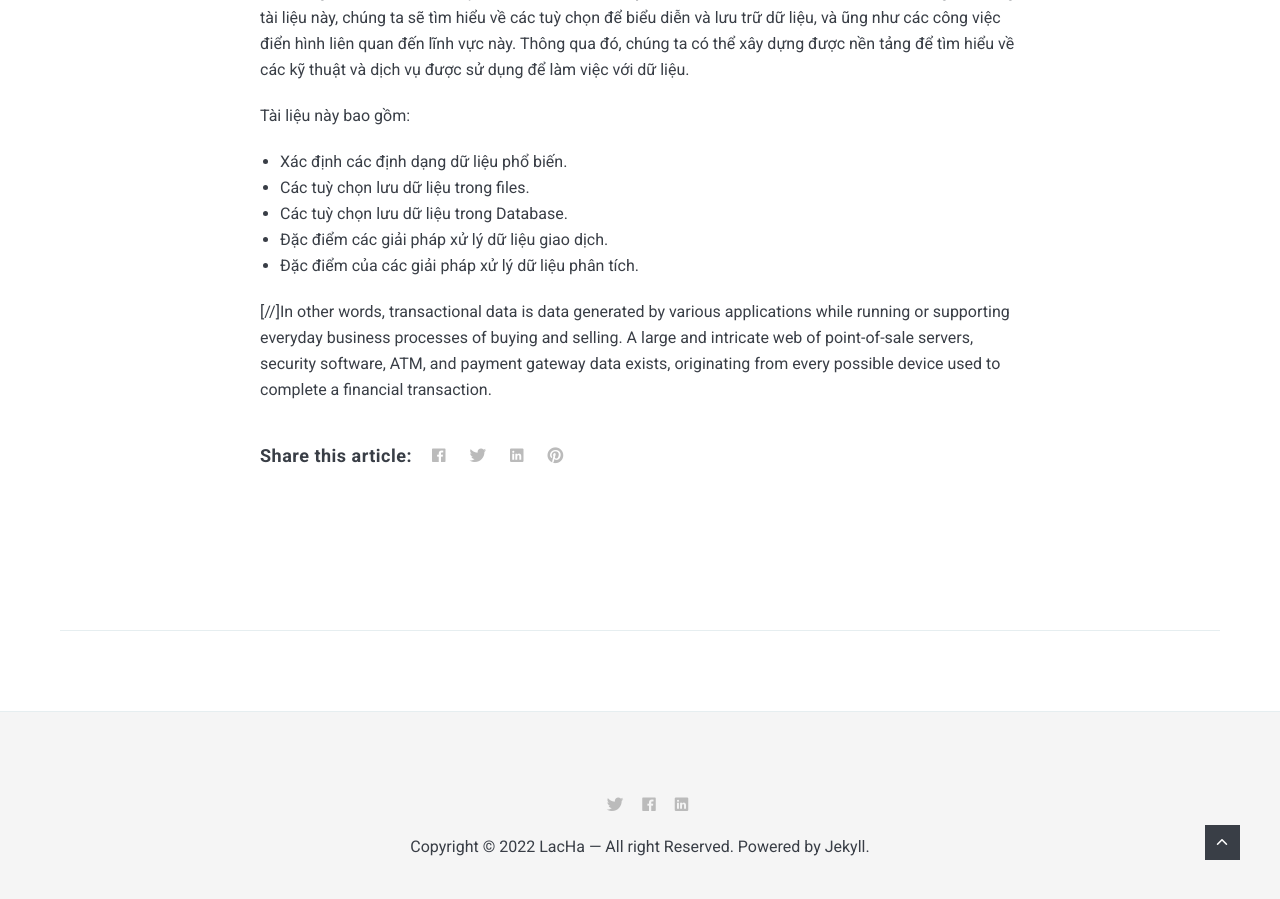
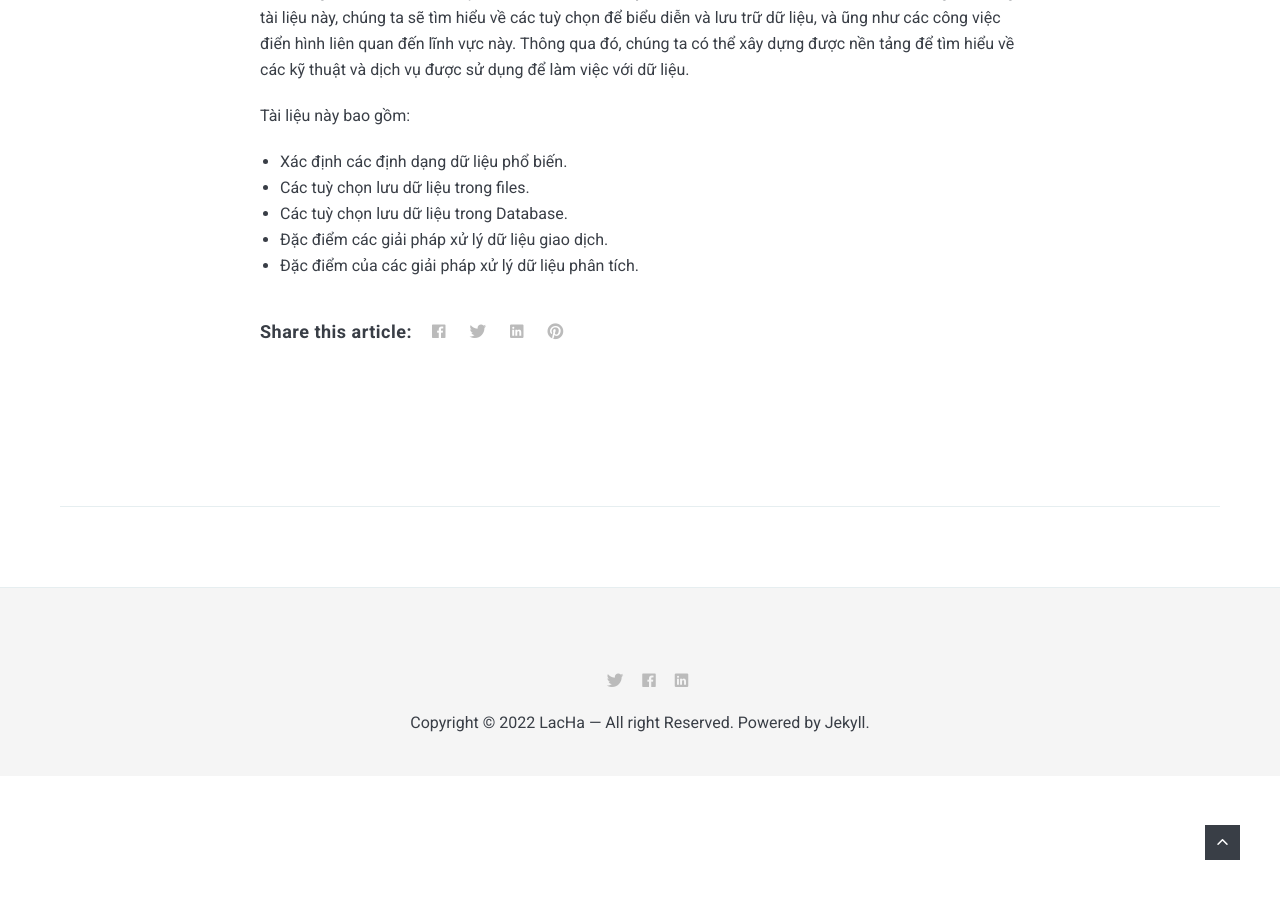
Before and after one commit to namnhat239/namnhat239.github.io, a Jekyll site: the page built from _posts/2022-03-27-azure-data-introduce.markdown, in a window 1280 px wide and 900 px high, scrolled down 1980 px. Built offline with Jekyll 4.4.1, drawn with Linux system fonts in a browser that asks for light colours; nearby versions of some CDN libraries.

Commit message:
update post

```diff
--- a/_posts/2022-03-27-azure-data-introduce.markdown
+++ b/_posts/2022-03-27-azure-data-introduce.markdown
@@ -24,5 +24,3 @@ Tài liệu này bao gồm:
 - Các tuỳ chọn lưu dữ liệu trong Database.
 - Đặc điểm các giải pháp xử lý dữ liệu giao dịch.
 - Đặc điểm của các giải pháp xử lý dữ liệu phân tích.
-
-[//]In other words, transactional data is data generated by various applications while running or supporting everyday business processes of buying and selling. A large and intricate web of point-of-sale servers, security software, ATM, and payment gateway data exists, originating from every possible device used to complete a financial transaction.
```
